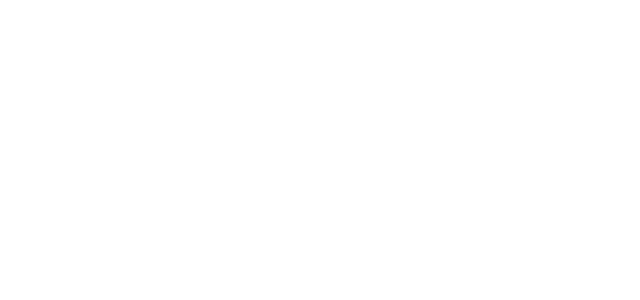
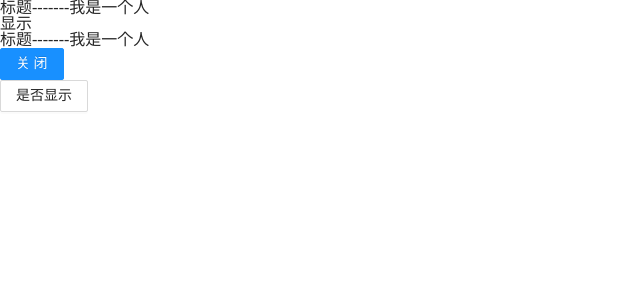
Before and after one commit to zhangzeyu007/vue3-study, a Vue app: page /model in a window 1280 px wide. Before the commit this address had no page. Shown: the top 300 px of the page, without its empty margins (0-640 px from the left). Built offline with nearby package versions, Linux system fonts and the light colour scheme.

Commit message:
feat: directive

```diff
--- /dev/null
+++ b/src/components/common/dialog.vue
@@ -0,0 +1,49 @@
+<!--
+ * @Description:
+ * @Author: 张泽雨
+ * @Date: 2022-05-01 14:00:45
+ * @LastEditors: 张泽雨
+ * @LastEditTime: 2022-05-01 14:37:07
+ * @FilePath: \vue3-study\src\components\common\Dialog.vue
+-->
+
+<template>
+    <div>
+        <div class="title">标题-------{{ title }}</div>
+        <div v-if="modelValue">
+            显示
+            <div class="title">标题-------{{ title }}</div>
+            <a-button type="primary" @click="close">关闭</a-button>
+        </div>
+    </div>
+</template>
+
+<script setup lang="ts">
+
+type Props = {
+    modelValue: boolean;
+    title: string;
+    modelModifiers?: {
+        zzy: boolean;
+    };
+    titleModifiers?: {
+        yang: boolean;
+    };
+};
+
+const PropsData = defineProps<Props>();
+// 派发
+const emit = defineEmits(['update:modelValue', 'update:title']);
+
+// 关闭
+const close = () => {
+    emit('update:modelValue', false);
+    emit('update:title', '我是老大');
+    console.log(PropsData.titleModifiers);
+    if (PropsData.modelModifiers?.zzy) {
+        console.log('我是你的老师');
+    } else {
+        console.log('我是你的老婆');
+    }
+};
+</script>
--- a/src/router/index.ts
+++ b/src/router/index.ts
@@ -2,7 +2,7 @@
  * @Author: 张泽雨
  * @Date: 2022-04-14 13:55:48
  * @LastEditors: 张泽雨
- * @LastEditTime: 2022-05-01 12:17:11
+ * @LastEditTime: 2022-05-01 14:55:04
  * @FilePath: \vue3-study\src\router\index.ts
  */
 import { createRouter, RouteRecordRaw, createWebHistory } from 'vue-router'
@@ -18,6 +18,8 @@ const Component = () => import('@/view/about/component.vue');
 const keepAlive = () => import('@/view/about/keepAlive.vue');
 const Transition = () => import('@/view/about/transition.vue');
 const Jsx = () => import('@/view/about/jsx.vue');
+const Model = () => import('@/view/about/model.vue');
+const Directive = () => import('@/view/about/directive.vue');
 
 
 const routes: Array<RouteRecordRaw> = [
@@ -70,6 +72,16 @@ const routes: Array<RouteRecordRaw> = [
 		name: 'jsx',
 		component: Jsx,
 	},
+	{
+		path: `/model`,
+		name: 'model',
+		component: Model,
+	},
+	{
+		path: `/directive`,
+		name: 'directive',
+		component: Directive,
+	},
 
 ];
 
--- /dev/null
+++ b/src/view/about/Content/G.vue
@@ -0,0 +1,21 @@
+<!--
+ * @Description:
+ * @Author: 张泽雨
+ * @Date: 2022-05-01 14:48:24
+ * @LastEditors: 张泽雨
+ * @LastEditTime: 2022-05-01 15:22:23
+ * @FilePath: \vue3-study\src\view\about\Content\G.vue
+-->
+
+<template>
+    <div class="content"></div>
+</template>
+
+<script setup lang="ts"></script>
+
+<style lang="less">
+.content {
+    width: 500px;
+    height: 500px;
+}
+</style>
--- /dev/null
+++ b/src/view/about/directive.vue
@@ -0,0 +1,92 @@
+<!--
+ * @Description:
+ * @Author: 张泽雨
+ * @Date: 2022-05-01 14:37:52
+ * @LastEditors: 张泽雨
+ * @LastEditTime: 2022-05-01 15:34:55
+ * @FilePath: \vue3-study\src\view\about\directive.vue
+-->
+
+<template>
+    <div>
+        <a-button @click="flag = !flag">切换</a-button>
+        <G v-if="flag" v-move.zzy="{ background: 'green' }"></G>
+        <input v-model="value" type="text" />
+        <G v-node="{ background: value }"></G>
+    </div>
+</template>
+
+<script setup lang="ts">
+import G from './Content/G.vue';
+import { ref, Directive, DirectiveBinding } from 'vue';
+type Dir = {
+    background: string;
+};
+
+let flag = ref<boolean>(true);
+let value = ref<string>('');
+const vMove: Directive = {
+    created() {
+        console.log('Directive--------created');
+    },
+    beforeMount(el: HTMLElement, dir: DirectiveBinding<Dir>) {
+        console.log('Directive--------beforeMount');
+        el.style.background = dir.value.background;
+    },
+    mounted(...args: Array<any>) {
+        console.log('Directive--------mounted');
+        console.log(args);
+    },
+    updated() {
+        console.log('Directive--------updated');
+    },
+    beforeUpdate() {
+        console.log('Directive--------beforeUpdate');
+    },
+    unmounted() {
+        console.log('Directive--------unmounted');
+    },
+    render() {
+        console.log('Directive--------render');
+    },
+    // 可以接收参数
+    // @ts-ignore
+    bind(el: HTMLElement, binding: any) {
+        console.log('Directive--------bind');
+        console.log(el);
+        console.log(binding);
+    },
+    // 可以接收参数
+    // @ts-ignore
+    inserted(el: HTMLElement, binding: any) {
+        console.log('Directive--------inserted');
+        console.log(el);
+        console.log(binding);
+    },
+    // 可以接收参数
+    // @ts-ignore
+    update(el: HTMLElement, binding: any) {
+        console.log('Directive--------update');
+        console.log(el);
+        console.log(binding);
+    },
+    // 可以接收参数
+    // @ts-ignore
+    componentUpdated(el: HTMLElement, binding: any) {
+        console.log('Directive--------componentUpdated');
+        console.log(el);
+        console.log(binding);
+    },
+    // 可以接收参数
+    // @ts-ignore
+    unbind(el: HTMLElement, binding: any) {
+        console.log('Directive--------unbind');
+        console.log(el);
+        console.log(binding);
+    },
+};
+
+const vNode: Directive = (el: HTMLElement, binding: DirectiveBinding<Dir>) => {
+    el.style.background = binding.value.background;
+};
+</script>
--- /dev/null
+++ b/src/view/about/model.vue
@@ -0,0 +1,19 @@
+<!--
+ * @Description:
+ * @Author: 张泽雨
+ * @Date: 2022-05-01 13:58:27
+ * @LastEditors: 张泽雨
+ * @LastEditTime: 2022-05-01 14:32:58
+ * @FilePath: \vue3-study\src\view\about\model.vue
+-->
+<template>
+    <Dialog v-model:title.yang="title" v-model.zzy="flag"></Dialog>
+    <a-button @click="flag = !flag">是否显示</a-button>
+</template>
+
+<script setup lang="ts">
+import Dialog from '@/components/common/dialog.vue';
+
+let flag = ref<boolean>(true);
+let title = ref<string>('我是一个人');
+</script>
```
Also changed, not shown: src/directives/Move.vue (added, +8 -0 lines).
